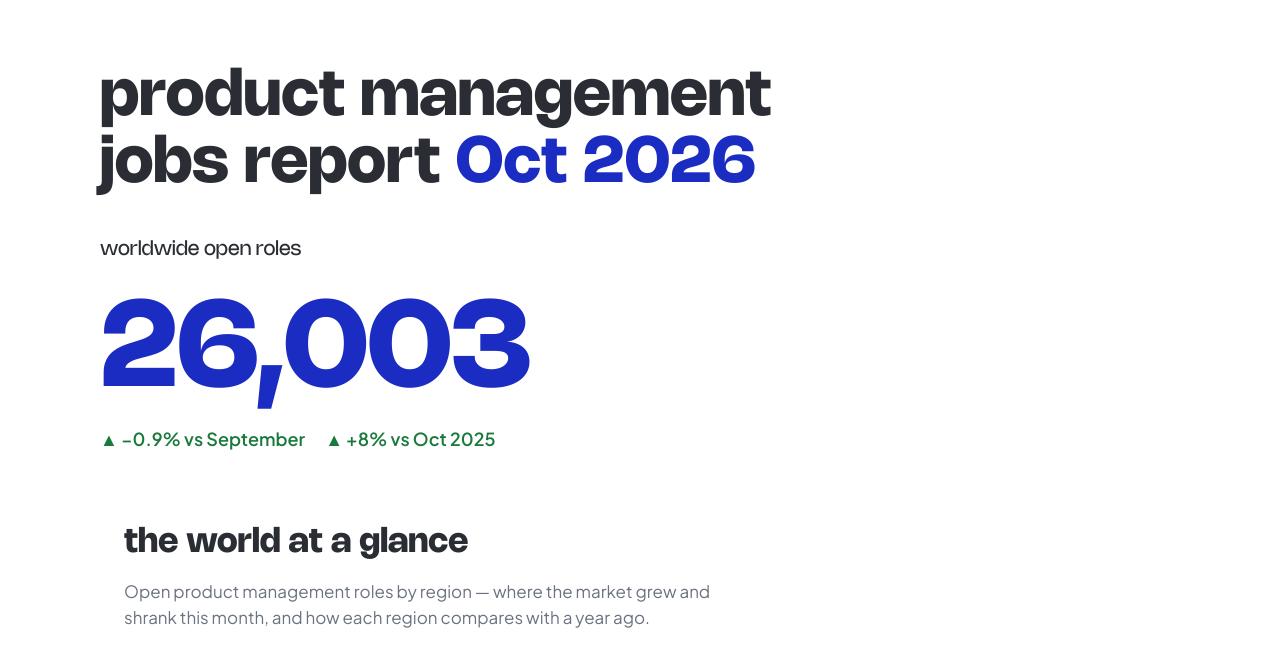
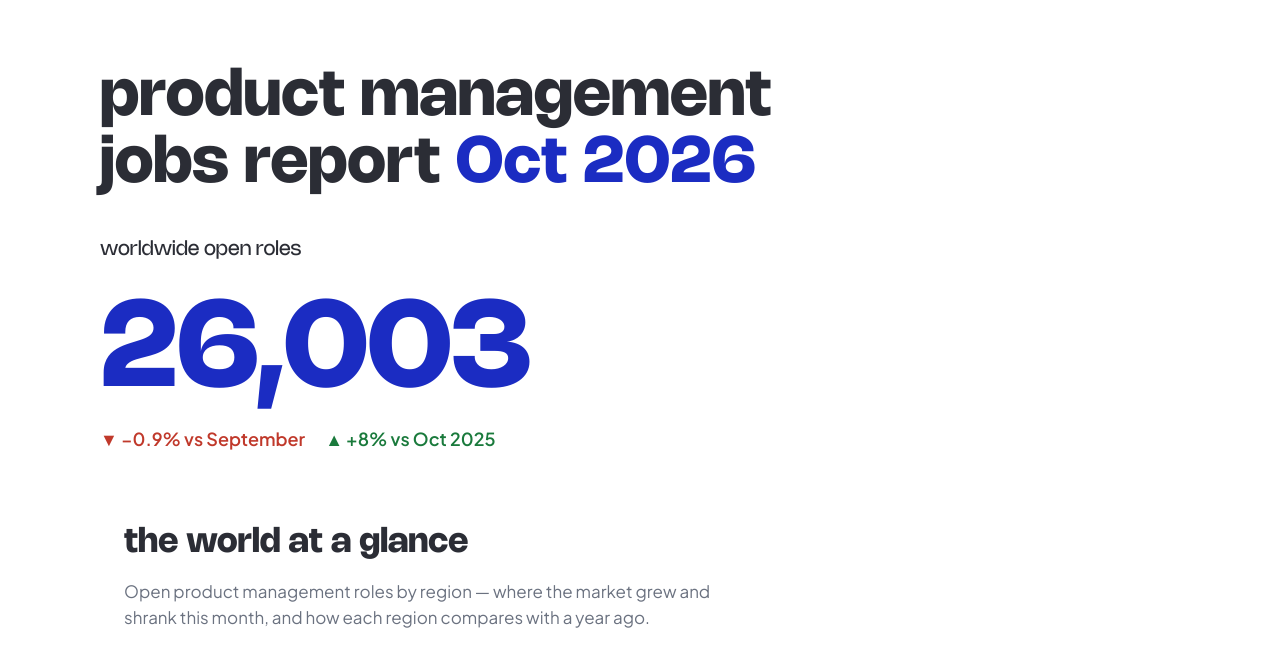
Before and after one commit to Coach-James-Gunaca-Limited/James, a plain HTML site: page index.html in a window 1280 px wide. Shown: the part 69-725 px from the top of the page. Drawn offline with Linux system fonts and the light colour scheme.

Commit message:
Fix down-month arrow and colour in October 2026 report
Co-Authored-By: Claude Opus 5.5 <noreply@anthropic.com>

```diff
--- a/index.html
+++ b/index.html
@@ -7,7 +7,7 @@
 <meta name="description" content="Monthly report on the product management job market: 26,003 open PM roles worldwide in October 2026, up -0.9% month over month and 8.0% year over year. Regional, level and work-environment breakdowns.">
 <link rel="canonical" href="https://jamesgunaca.com/jobs-report">
 <meta property="og:title" content="Product Management Jobs Report — October 2026">
-<meta property="og:description" content="26,003 open PM roles worldwide · ▲ +-0.9% MoM · ▲ +8.0% YoY. Full breakdown by region, level and work environment.">
+<meta property="og:description" content="26,003 open PM roles worldwide · ▼ −0.9% MoM · ▲ +8% YoY. Full breakdown by region, level and work environment.">
 <meta property="og:type" content="article">
 <meta property="og:url" content="https://jamesgunaca.com/jobs-report">
 <meta property="og:image" content="https://media.jamesgunaca.com/social/og-oct-2026.png">
@@ -110,7 +110,7 @@ if(location.search.indexOf('embed=1')>-1){
   <h1>product management<br>jobs report <span class="accent">Oct 2026</span></h1>
   <div class="kpi-label">worldwide open roles</div>
   <div class="kpi">26,003</div>
-  <div><span class="chip pos">▲ −0.9% vs September</span><span class="chip pos">▲ +8% vs Oct 2025</span></div>
+  <div><span class="chip neg">▼ −0.9% vs September</span><span class="chip pos">▲ +8% vs Oct 2025</span></div>
 </header>
 
 <section id="regions"><div class="wrap">
```
Also changed, not shown: reports/oct-2026.html (+2 -2 lines), social/og-oct-2026.png.
